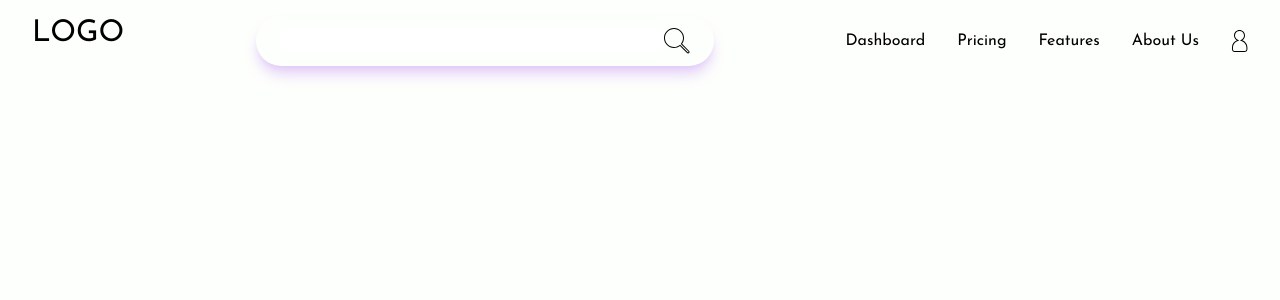
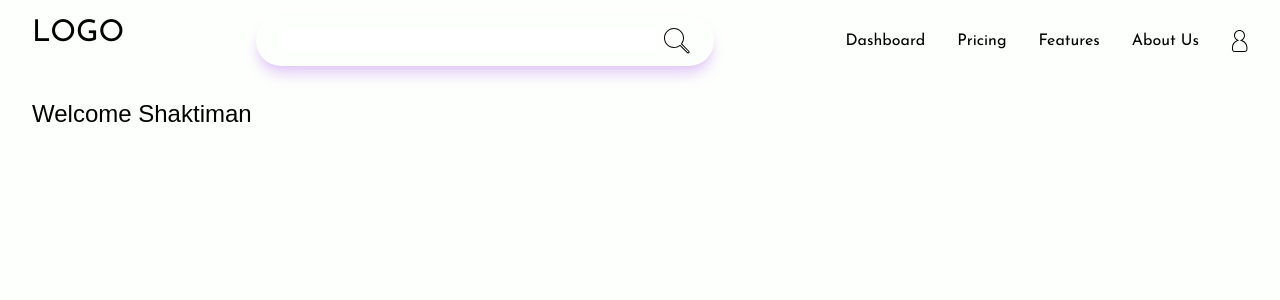
Before and after one commit to D32SSV/wizarding_media_assignment, a React (Vite) app: page / in a window 1280 px wide. Shown: the top 300 px of the page. Built offline with nearby package versions, Linux system fonts and the light colour scheme; a web font is replaced by a local one.

Commit message:
add welcome user and update Navbar margin bottom

```diff
--- a/src/App.tsx
+++ b/src/App.tsx
@@ -1,9 +1,11 @@
 import Navbar from "./components/Navbar";
+import WelcomeUser from "./components/WelcomeUser";
 
 function App() {
   return (
     <>
       <Navbar />
+      <WelcomeUser name="Shaktiman" />
     </>
   );
 }
--- a/src/components/Navbar.tsx
+++ b/src/components/Navbar.tsx
@@ -3,7 +3,7 @@ import user from "../assets/icons/user.svg";
 
 const Navbar = () => {
   return (
-    <nav className="flex justify-between items-stretch font-jose">
+    <nav className="flex justify-between items-stretch font-jose mb-8">
       <p className="no-underline text-black font-normal text-3xl">LOGO</p>
       <div className="min-w-max rounded-full px-6 py-3 shadow-[#E1C9F7] shadow-lg">
         <input
--- /dev/null
+++ b/src/components/WelcomeUser.tsx
@@ -0,0 +1,9 @@
+type UserProp = {
+  name: string;
+};
+
+const WelcomeUser = ({ name }: UserProp) => {
+  return <p className="font-jockey text-2xl">Welcome {name || "Name"}</p>;
+};
+
+export default WelcomeUser;
```
